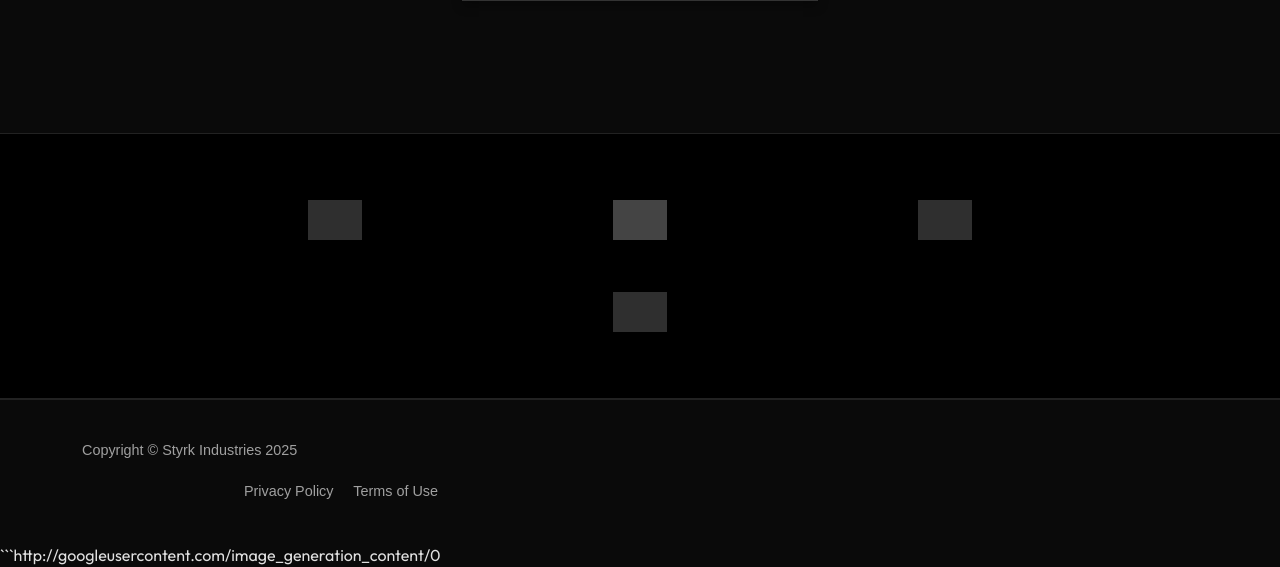
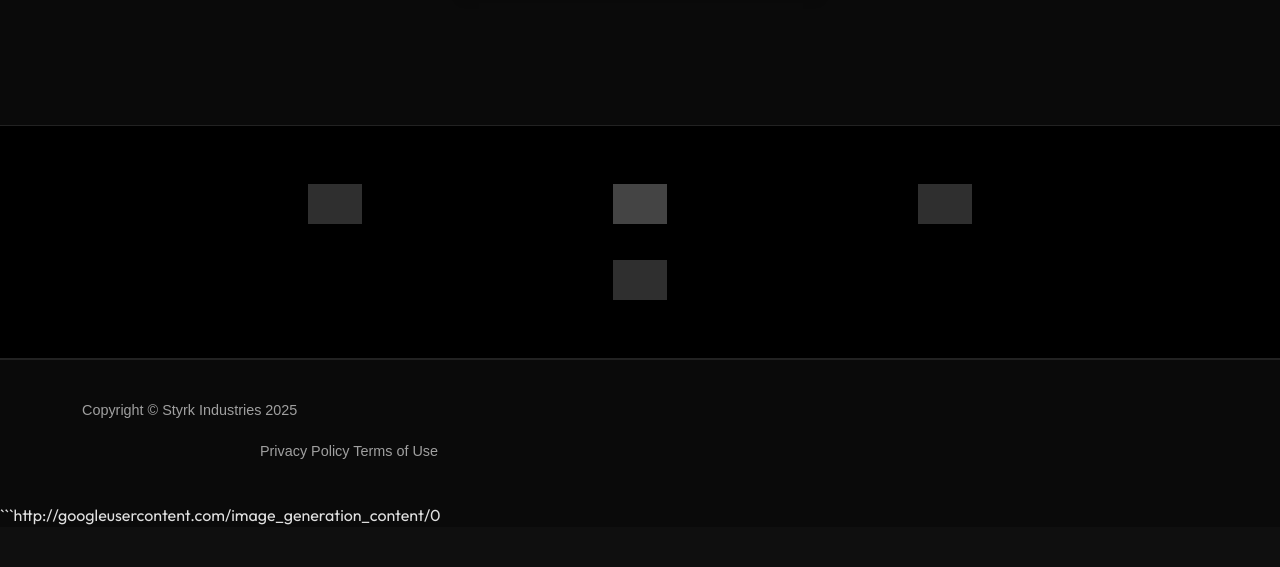
Before and after one commit to revelv/KP_2373003_2373005_2373008, a PHP site: page /Tubes/user/home.php in a window 1280 px wide. Shown: the part 3898-4465 px from the top of the page. After the commit the page ends 4423 px from the top, so only its background shows below. Run offline with PHP 8.4, Linux system fonts and the light colour scheme; data comes from the database, SQL or seed files in the repository; some libraries are stand-ins or nearby versions; grey boxes are pictures that could not be loaded.

Commit message:
home tes 1

```diff
--- a/Tubes/user/home.php
+++ b/Tubes/user/home.php
@@ -60,7 +60,7 @@ require_once 'header.php';
             align-items: center;
             justify-content: center;
             /* BACKGROUND IMAGE DARI GAMBAR KEYBOARD LU */
-            background: url('https://i.postimg.cc/Qd2MZSbF/1000_F_576083591_j-O2u-WDr-W843l-L8e-FMe9a-DZlo-Iri7ghc4.jpg') no-repeat center center/cover;
+            background: url('https://i.postimg.cc/2jHnVCpR/aesthetic-pink-purple-keyboard-upcs1h9i14iu7fn3.jpg') no-repeat center center/cover;
             overflow: hidden;
         }
 
@@ -366,7 +366,7 @@ require_once 'header.php';
                 <div class="col-lg-6 mb-4 mb-lg-0">
                     <h2 class="section-title mb-4">The Styrk Vision</h2>
                     <div class="about-text">
-                        <p class="mb-4">
+                        <p class="mb-6">
                             Lahir di garasi kecil pada tahun 2023, <strong>Styrk Industries</strong> dimulai dari frustrasi tiga enthusiast terhadap keyboard pasaran yang "begitu-begitu saja".
                         </p>
                         <p class="mb-4">
@@ -423,22 +423,22 @@ require_once 'header.php';
     <div class="clients-section">
         <div class="container">
             <div class="row align-items-center justify-content-center text-center">
-                <div class="col-6 col-md-3 my-3">
+                <div class="col-6 col-md-3 my-2">
                     <a href="https://www.instagram.com/tonyck_gaming" target="_blank">
                         <img class="img-fluid img-brand" src="https://upload.wikimedia.org/wikipedia/commons/thumb/e/e7/Instagram_logo_2016.svg/2048px-Instagram_logo_2016.svg.png" alt="Instagram" />
                     </a>
                 </div>
-                <div class="col-6 col-md-3 my-3">
+                <div class="col-6 col-md-3 my-2">
                     <a href="https://x.com/TonyCK169" target="_blank">
                         <img class="img-fluid img-brand" src="https://upload.wikimedia.org/wikipedia/commons/5/5a/X_icon_2.svg" alt="Twitter" style="filter: invert(1); opacity: 0.7;" />
                     </a>
                 </div>
-                <div class="col-6 col-md-3 my-3">
+                <div class="col-6 col-md-3 my-2">
                     <a href="https://www.youtube.com/@JessNoLimit" target="_blank">
                         <img class="img-fluid img-brand" src="https://upload.wikimedia.org/wikipedia/commons/b/b8/YouTube_Logo_2017.svg" alt="YouTube" />
                     </a>
                 </div>
-                <div class="col-6 col-md-3 my-3">
+                <div class="col-6 col-md-3 my-2">
                     <a href="https://www.tiktok.com/@tonyckgaming" target="_blank">
                         <img class="img-fluid img-brand" src="https://i.postimg.cc/Qd2MZSbF/1000_F_576083591_j-O2u-WDr-W843l-L8e-FMe9a-DZlo-Iri7ghc4.jpg" alt="TikTok" />
                     </a>
@@ -456,7 +456,7 @@ require_once 'header.php';
                 <div class="col-lg-4 my-3 my-lg-0 text-center">
                     </div>
                 <div class="col-lg-4 text-lg-end">
-                    <a class="text-decoration-none me-3" href="#!">Privacy Policy</a>
+                    <a class="text-decoration-none " href="#!">Privacy Policy</a>
                     <a class="text-decoration-none" href="#!">Terms of Use</a>
                 </div>
             </div>
```
Also changed, not shown: Tubes/user/home/assets/img/background_home.jpg (renamed from Tubes/user/home/assets/img/aesthetic-pink-purple-keyboard-upcs1h9i14iu7fn3.jpg).
